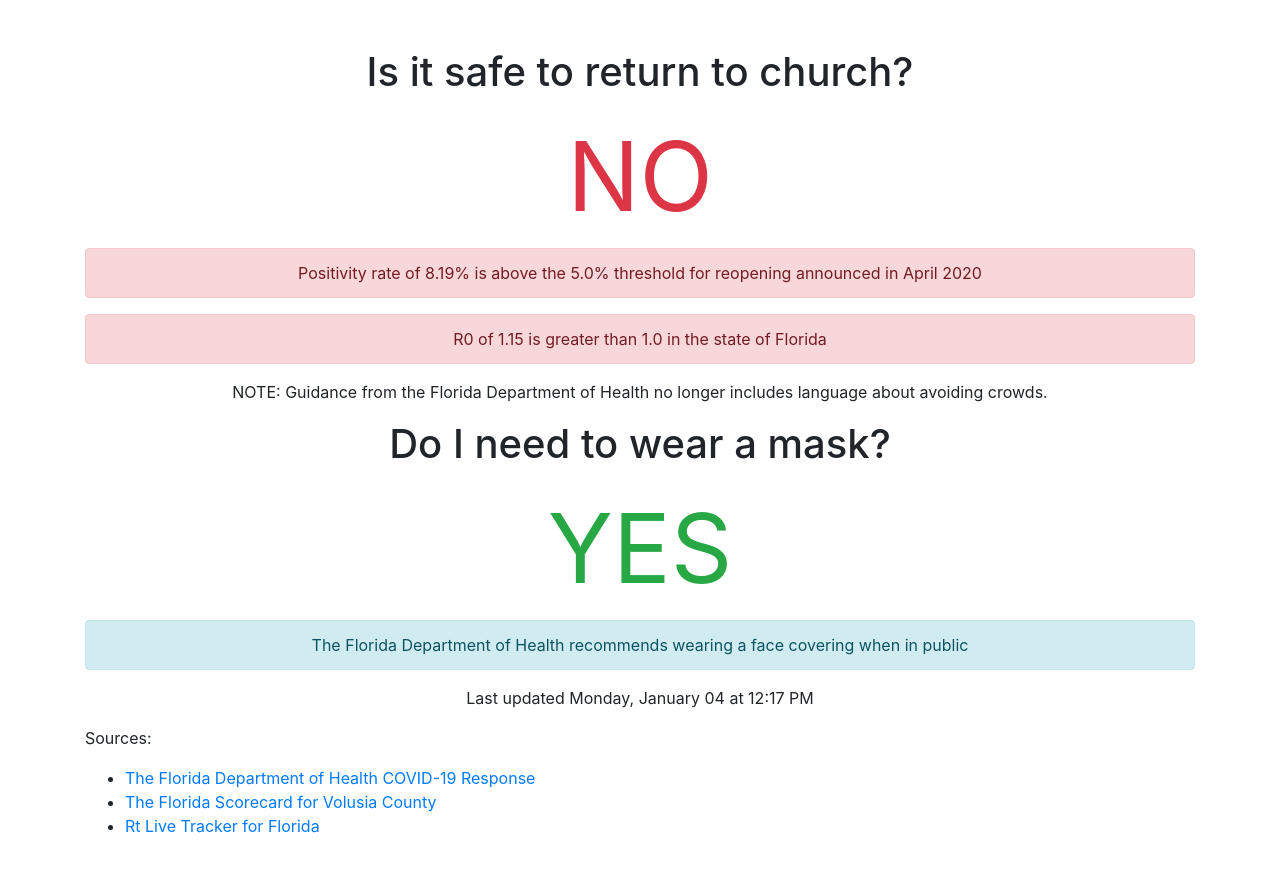
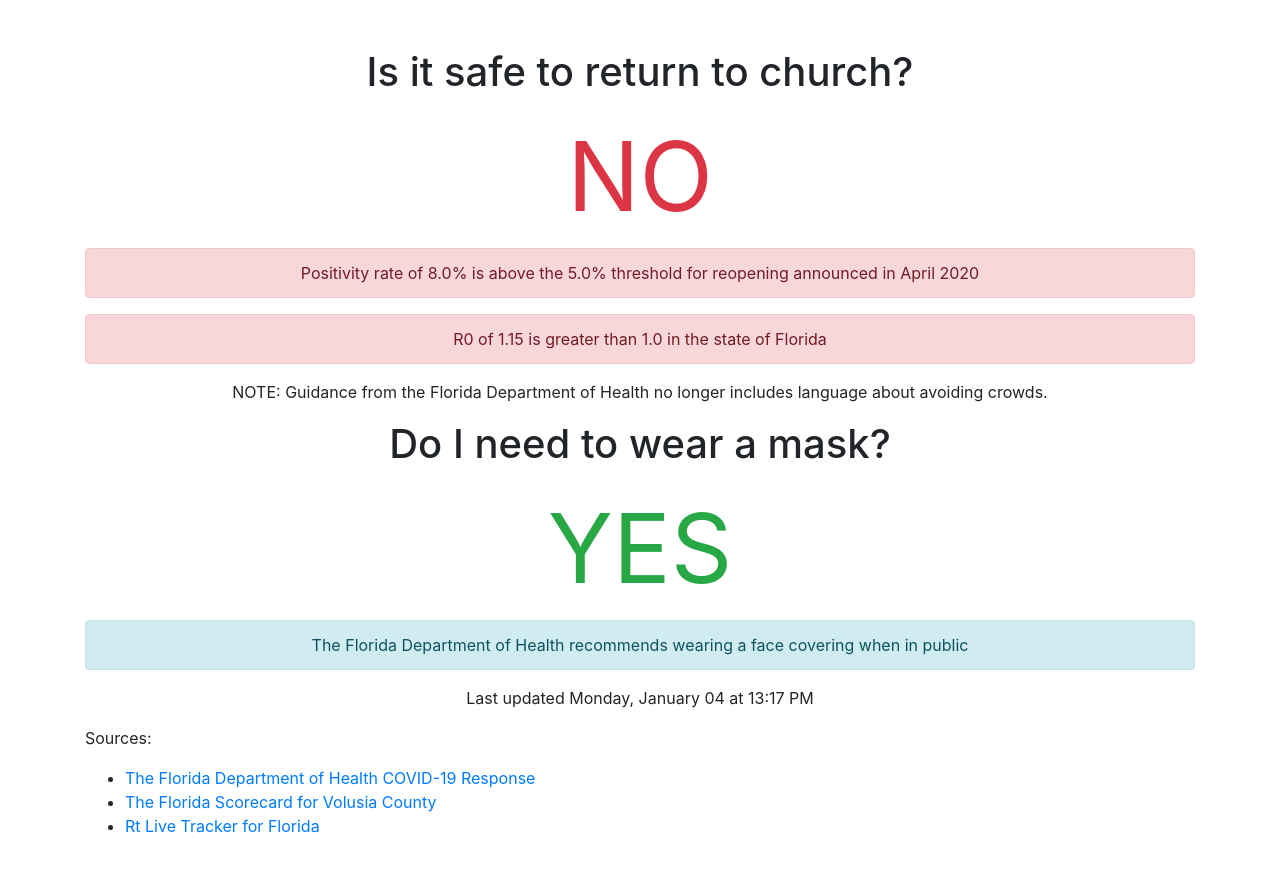
Before and after one commit to thinkjson/timeforchurch, a Jekyll site: the page built from index.md, in a window 1280 px wide. Shown: the top 872 px of the page. Built offline with Jekyll 4.4.1, drawn with Linux system fonts in a browser that asks for light colours; our own code applies the rules of GitHub Pages for plain Markdown files.

Commit message:
Updating data

```diff
--- a/_includes/data.html
+++ b/_includes/data.html
@@ -1,7 +1,7 @@
 
     <h1>Is it safe to return to church?</h1>
     <div class="outcome text-danger">NO</div>
-    <div class="alert alert-danger" role="alert">Positivity rate of 8.19% is above the 5.0% threshold for reopening announced in April 2020</div>
+    <div class="alert alert-danger" role="alert">Positivity rate of 8.0% is above the 5.0% threshold for reopening announced in April 2020</div>
     <div class="alert alert-danger" role="alert">R0 of 1.15 is greater than 1.0 in the state of Florida</div>
 
     <p>NOTE: Guidance from the Florida Department of Health no longer includes language about avoiding crowds.</p>
@@ -10,4 +10,4 @@
     <div class="outcome text-success">YES</div>
     <div class="alert alert-info" role="alert">The Florida Department of Health recommends wearing a face covering when in public</div>
 
-    <p>Last updated Monday, January 04 at 12:17 PM</p>
+    <p>Last updated Monday, January 04 at 13:17 PM</p>
```
